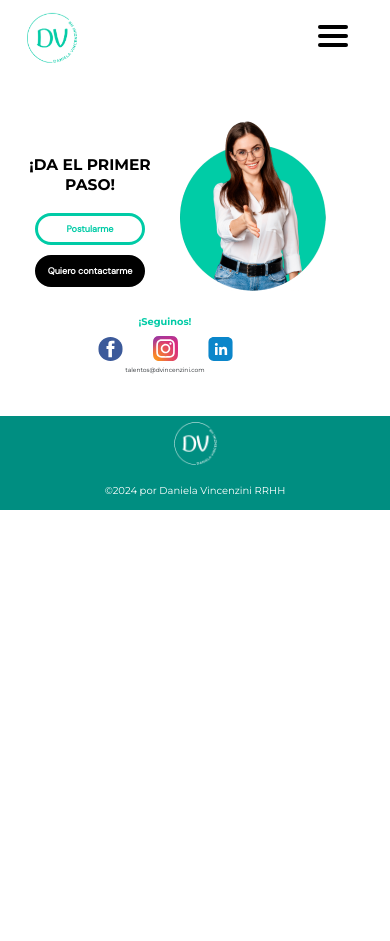
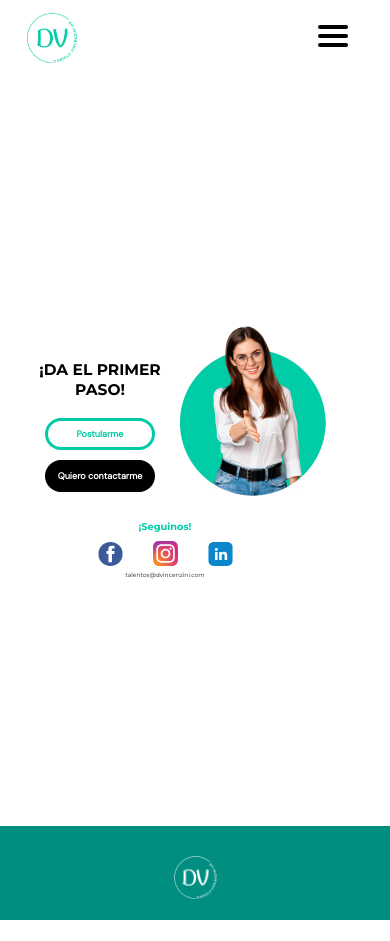
Before and after one commit to ChristianMagallanes24/proyectodaniela, a React (Create React App) app: page /contacto in a window 390 px wide. Before the commit the page ends 844 px from the top, so only its background shows below. Built offline with nearby package versions, Linux system fonts and the light colour scheme.

Commit message:
continuando con el responsive

```diff
--- a/src/components/Contacto/_Contacto.scss
+++ b/src/components/Contacto/_Contacto.scss
@@ -1,6 +1,11 @@
 @import "../../Medidas";
-
+.contacto-container {
+  min-height: 100vh; /* Ajustamos la altura del contenedor principal al 100% del viewport */
+  display: flex;
+  flex-direction: column;
   .contacto-body {
+    overflow: hidden;
+    flex-grow: 1;
     display: flex;
     justify-content: space-between;
     align-items: center;
@@ -63,6 +68,7 @@
 
         @include mobile {
           width: 180px;
+          margin-left: 20px;
 
           margin-bottom: 10px;
         }
@@ -169,3 +175,4 @@
       }
     }
   }
+}
--- a/src/components/Footer/Footer.scss
+++ b/src/components/Footer/Footer.scss
@@ -116,12 +116,14 @@
   }
 }
 .text {
+  background-color: #008e81;
+  color: white;
+  text-align: center;
+  padding: 20px;
+
+  left: 0;
+  bottom: 0;
   width: 100%;
-  background-color: #008e81;
-  display: flex;
-  flex-direction: column;
-  align-items: center;
-  height: 152px;
 
   @include tablet {
     height: 120px;
--- a/src/components/Nosotros/_Nosotros.scss
+++ b/src/components/Nosotros/_Nosotros.scss
@@ -166,11 +166,14 @@
   @include tablet {
     flex-direction: column;
     justify-content: center;
+    align-items: center;
     margin-top: 230px;
   }
 
   @include tablet2 {
     flex-direction: column;
+    justify-content: center;
+    align-items: center;
     margin-top: 230px;
   }
 
@@ -178,6 +181,7 @@
     flex-direction: column;
     margin-top: 280px;
     justify-content: center;
+    align-items: center;
     gap: 0;
   }
 
@@ -282,6 +286,7 @@
     }
   }
   .nosotros-puestos {
+    max-width: 999px;
     padding-top: 40px;
 
     position: relative;
@@ -290,7 +295,7 @@
     align-items: center;
 
     @include tablet {
-      width: 700px;
+      width: 100%;
       margin-top: 60px;
     }
 
```
Lines whose indentation alone changed are shown as unchanged.
